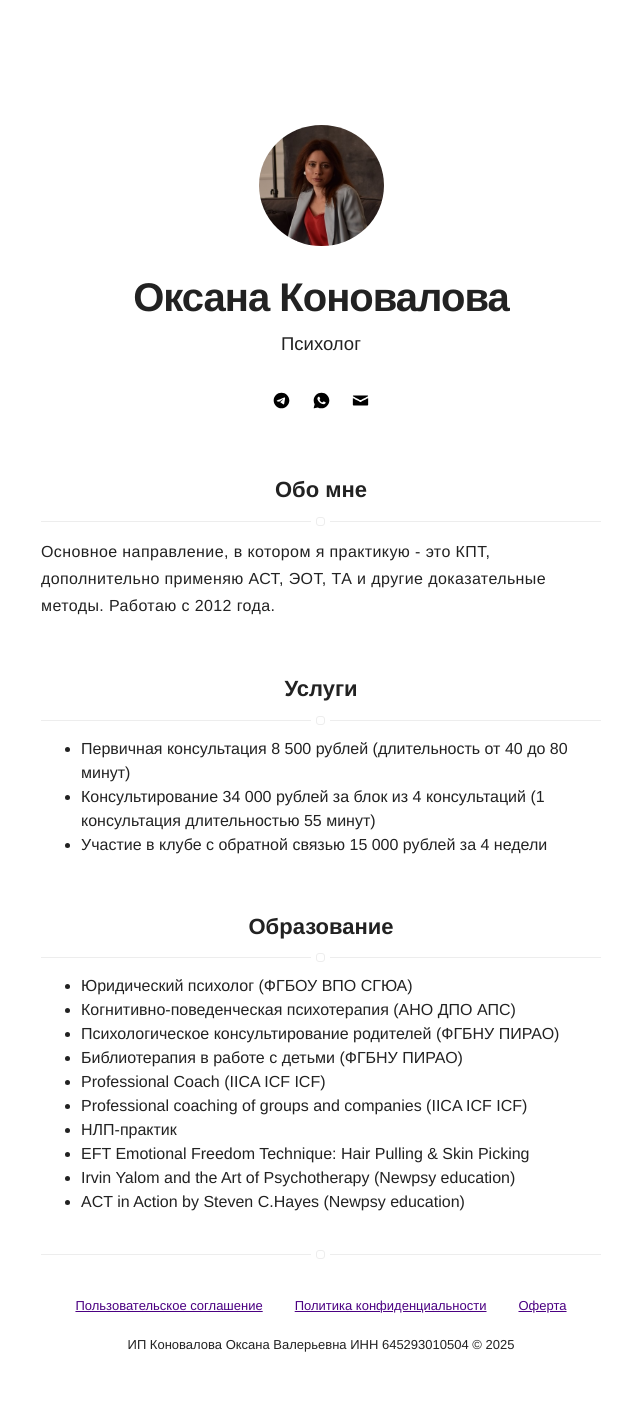
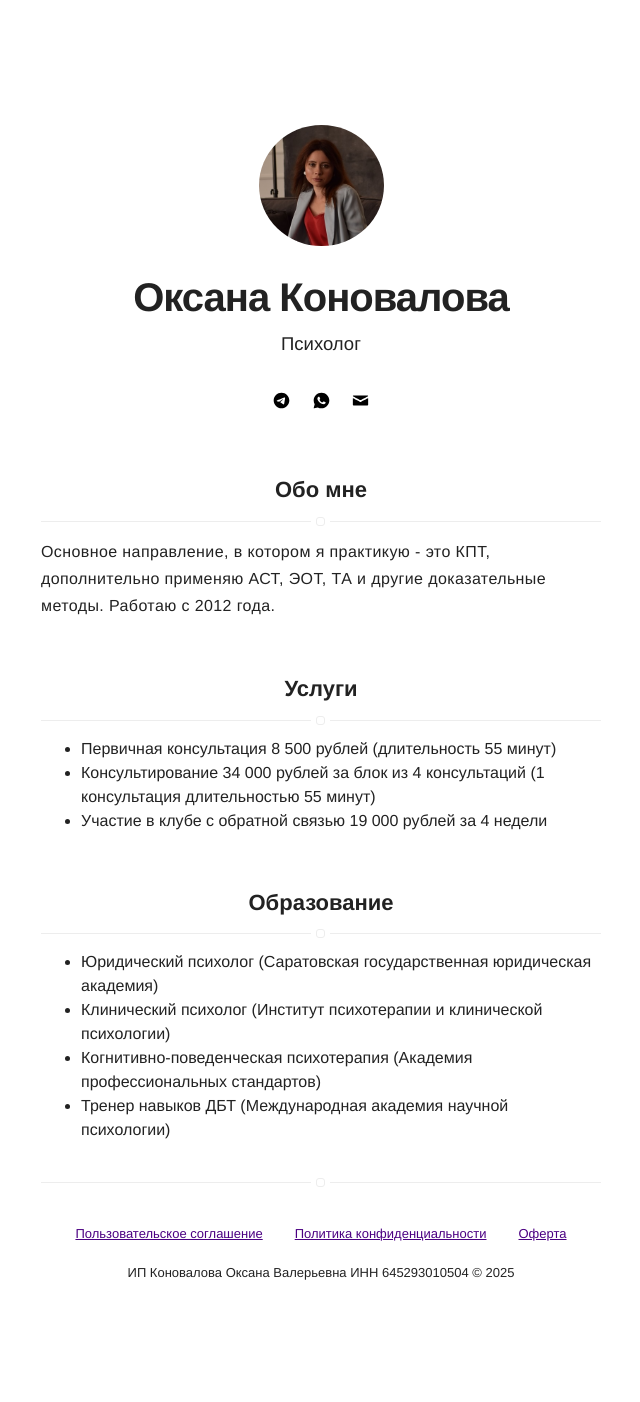
Before and after one commit to ttm-help/main-site, a Jekyll site: the page built from index.html, in a window 1280 px wide. Shown: the whole page, without its empty margins (319-959 px from the left). Built offline with Jekyll 4.4.1, drawn with Linux system fonts in a browser that asks for light colours; after the commit the page ends 1330 px from its top, so only the background shows below that.

Commit message:
update education & offers

```diff
--- a/_config.yml
+++ b/_config.yml
@@ -23,22 +23,16 @@ about: true
 # do you want to display a skills section? true or false
 skills: true
 skills-list:
-    - Юридический психолог (ФГБОУ ВПО СГЮА)
-    - Когнитивно-поведенческая психотерапия (АНО ДПО АПС)
-    - Психологическое консультирование родителей (ФГБНУ ПИРАО)
-    - Библиотерапия в работе с детьми (ФГБНУ ПИРАО)
-    - Professional Coach (IICA ICF ICF)
-    - Professional coaching of groups and companies (IICA ICF ICF)
-    - НЛП-практик
-    - 'EFT Emotional Freedom Technique: Hair Pulling & Skin Picking'
-    - Irvin Yalom and the Art of Psychotherapy (Newpsy education)
-    - ACT in Action by Steven C.Hayes (Newpsy education)
+    - Юридический психолог (Саратовская государственная юридическая академия)
+    - Клинический психолог (Институт психотерапии и клинической психологии)
+    - Когнитивно-поведенческая психотерапия (Академия профессиональных стандартов)
+    - Тренер навыков ДБТ (Международная академия научной психологии)
 
 offers: true
 offers-list:
-    - Первичная консультация 8 500 рублей (длительность от 40 до 80 минут)
+    - Первичная консультация 8 500 рублей (длительность 55 минут)
     - Консультирование 34 000 рублей за блок из 4 консультаций (1 консультация длительностью 55 минут)
-    - Участие в клубе с обратной связью 15 000 рублей за 4 недели
+    - Участие в клубе с обратной связью 19 000 рублей за 4 недели
 
 # do you want to display a projects section? true or false
 projects: false
```
